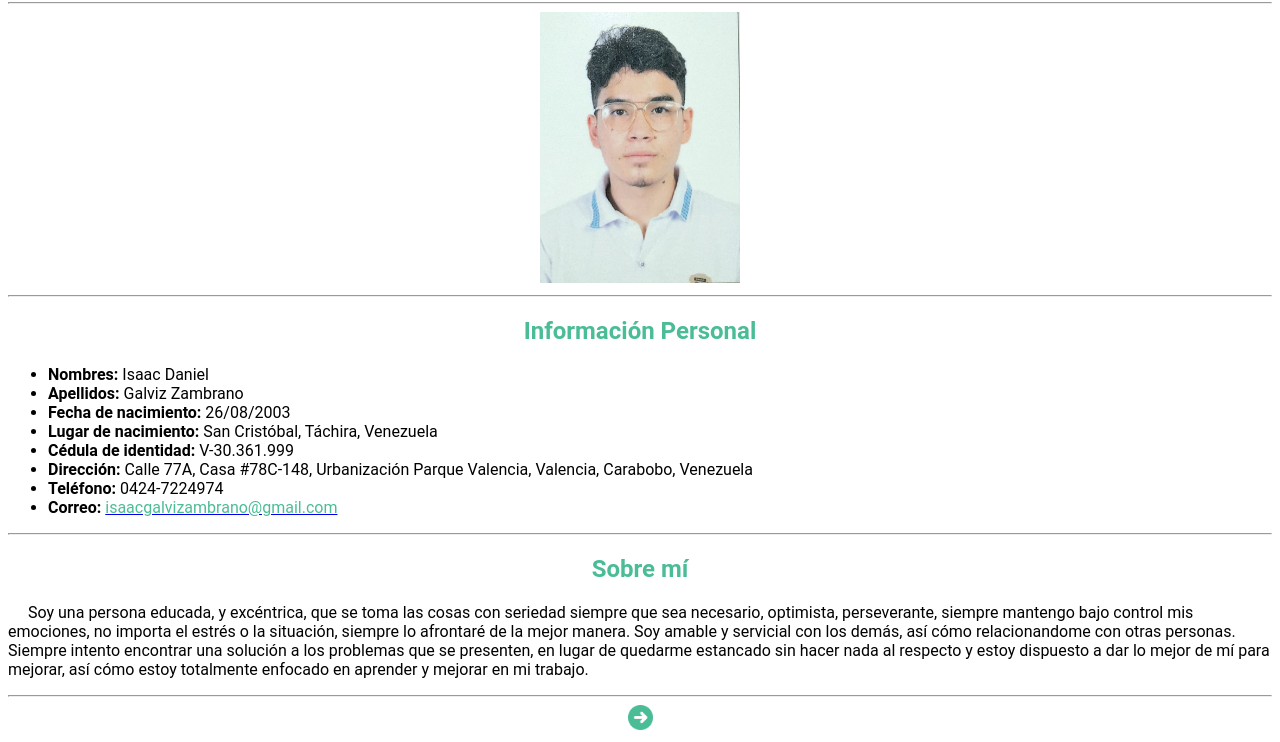
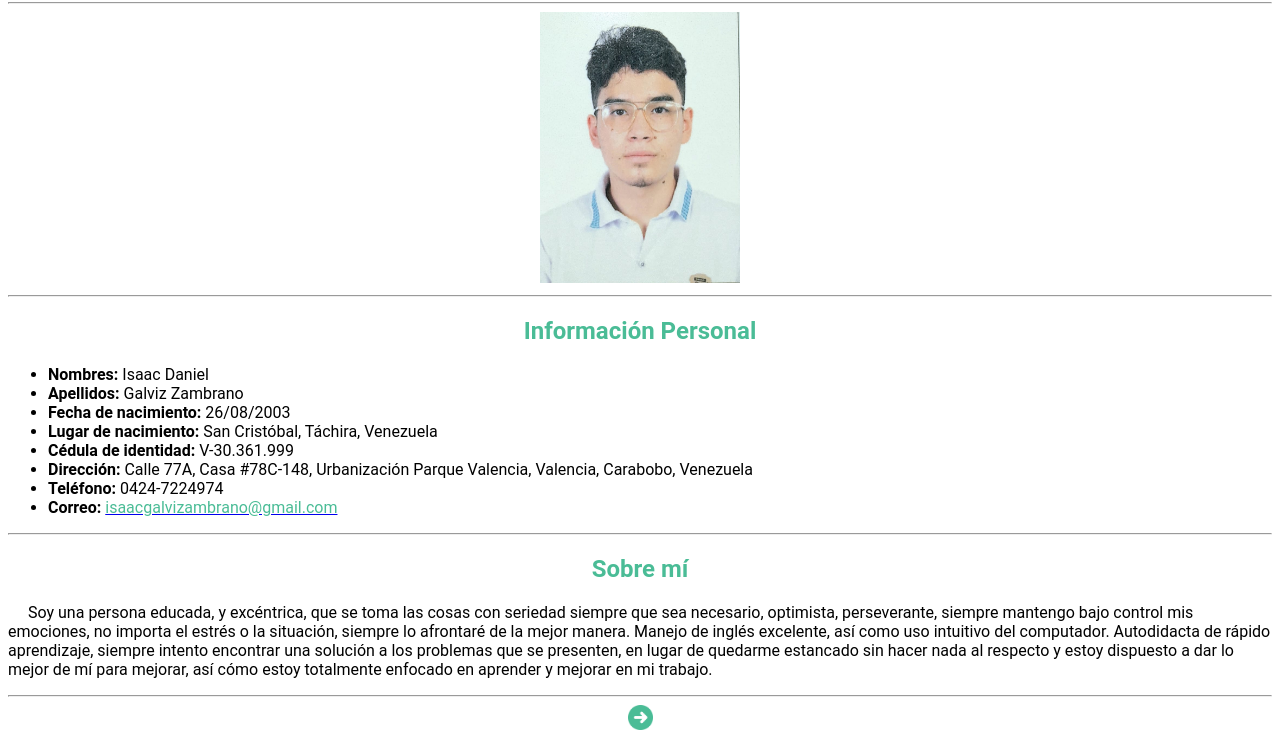
Before and after one commit to Bagboy16/Bagboy16.github.io, a plain HTML site: page curriculumHTML/index.html in a window 1280 px wide. Shown: the part 79-821 px from the top of the page. Drawn offline with Linux system fonts and the light colour scheme.

Commit message:
modificado párrafo sobre mi

```diff
--- a/curriculumHTML/index.html
+++ b/curriculumHTML/index.html
@@ -49,10 +49,10 @@
             <p style="text-indent: 20px;">
                 Soy una persona educada, y excéntrica, que se toma las cosas con seriedad siempre que
                 sea necesario, optimista, perseverante, siempre mantengo bajo control mis emociones, no
-                importa el estrés o la situación, siempre lo afrontaré de la mejor manera. Soy amable y servicial
-                con los demás, así cómo relacionandome con otras personas. Siempre intento encontrar una solución a los
-                problemas que se presenten, en lugar de quedarme estancado sin hacer nada al respecto y estoy dispuesto a dar lo
-                mejor de mí para mejorar, así cómo estoy totalmente enfocado en aprender y mejorar en mi trabajo.
+                importa el estrés o la situación, siempre lo afrontaré de la mejor manera. Manejo de inglés excelente,
+                así como uso intuitivo del computador. Autodidacta de rápido aprendizaje, siempre intento encontrar una
+                solución a los problemas que se presenten, en lugar de quedarme estancado sin hacer nada al respecto y estoy
+                dispuesto a dar lo mejor de mí para mejorar, así cómo estoy totalmente enfocado en aprender y mejorar en mi trabajo.
             </p>
         </article>
         <hr>
```
